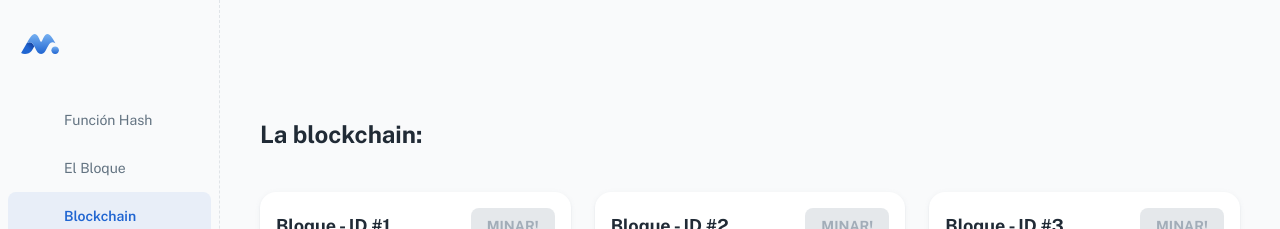
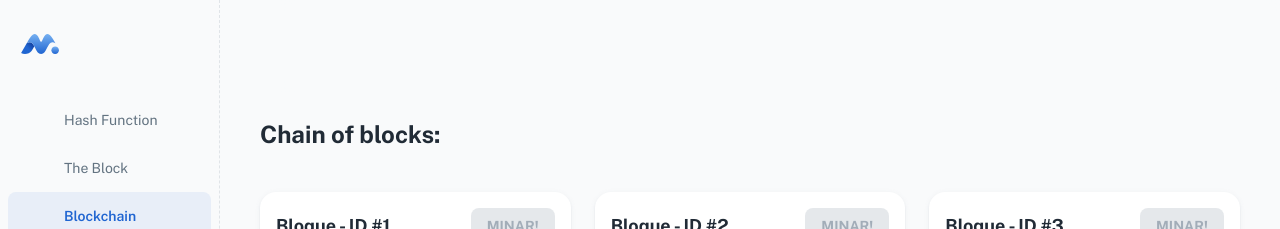
Before and after one commit to jorgeiglopez/blockchain-visual, a React (Create React App) app: page /main/blockchain in a window 1280 px wide. Shown: the top 229 px of the page. Built offline with nearby package versions, Linux system fonts and the light colour scheme; some icons are missing; a web font is replaced by a local one.

Commit message:
Added mobile navbar

```diff
--- a/src/layouts/main-page/NavConfig.js
+++ b/src/layouts/main-page/NavConfig.js
@@ -4,12 +4,12 @@ const getIcon = (name) => <Iconify icon={name} width={22} height={22} />;
 
 const navConfig = [
   {
-    title: 'Función Hash',
+    title: 'Hash Function',
     path: '/main/hash',
     icon: getIcon('eva:pie-chart-2-fill'),
   },
   {
-    title: 'El Bloque',
+    title: 'The block',
     path: '/main/block',
     icon: getIcon('eva:people-fill'),
   },
--- /dev/null
+++ b/src/layouts/main-page/Navbar.js
@@ -0,0 +1,50 @@
+import PropTypes from 'prop-types';
+
+import { alpha, styled } from '@mui/material/styles';
+import { Box, Stack, AppBar, Toolbar, IconButton } from '@mui/material';
+import Iconify from '../../components/Iconify';
+import Logo from '../../components/Logo';
+
+const DRAWER_WIDTH = 280;
+const APPBAR_MOBILE = 64;
+const APPBAR_DESKTOP = 92;
+
+const RootStyle = styled(AppBar)(({ theme }) => ({
+  boxShadow: 'none',
+  backdropFilter: 'blur(6px)',
+  WebkitBackdropFilter: 'blur(6px)',
+  backgroundColor: alpha(theme.palette.background.default, 0.72),
+  [theme.breakpoints.up('lg')]: {
+    width: `calc(100% - ${DRAWER_WIDTH + 1}px)`,
+  },
+}));
+
+const ToolbarStyle = styled(Toolbar)(({ theme }) => ({
+  minHeight: APPBAR_MOBILE,
+  [theme.breakpoints.up('lg')]: {
+    minHeight: APPBAR_DESKTOP,
+    padding: theme.spacing(0, 5),
+  },
+}));
+
+
+
+Navbar.propTypes = {
+  onOpenSidebar: PropTypes.func,
+};
+
+export default function Navbar({ onOpenSidebar }) {
+  return (
+    <RootStyle>
+      <ToolbarStyle>
+        <IconButton onClick={onOpenSidebar} sx={{ mr: 1, color: 'text.primary', display: { lg: 'none' } }}>
+          <Iconify icon="eva:menu-2-fill" />
+        </IconButton>
+        <Box sx={{ flexGrow: 1 }} />
+        <Stack direction="row" alignItems="center" spacing={{ xs: 0.5, sm: 1.5 }}>
+          {/* <Logo/> */}
+        </Stack>
+      </ToolbarStyle>
+    </RootStyle>
+  );
+}
--- a/src/layouts/main-page/index.js
+++ b/src/layouts/main-page/index.js
@@ -2,6 +2,7 @@ import { useState } from 'react';
 import { Outlet } from 'react-router-dom';
 import { styled } from '@mui/material/styles';
 import Sidebar from './Sidebar';
+import Navbar from './Navbar';
 
 const APP_BAR_MOBILE = 64;
 const APP_BAR_DESKTOP = 92;
@@ -31,6 +32,7 @@ export default function DashboardLayout() {
 
   return (
     <RootStyle>
+      <Navbar onOpenSidebar={() => setOpen(true)} />
       <Sidebar isOpenSidebar={open} onCloseSidebar={() => setOpen(false)} />
       <MainStyle>
         <Outlet />
--- a/src/pages/Blockchain.js
+++ b/src/pages/Blockchain.js
@@ -8,7 +8,7 @@ export const Blockchain = () => {
     <Page title="Dashboard">
       <Container maxWidth="xl">
         <Typography variant="h4" sx={{ mb: 5 }}>
-          La blockchain:
+          Chain of blocks:
         </Typography>
         <BlockchainContainer />
       </Container>
--- a/src/pages/HashFunction.js
+++ b/src/pages/HashFunction.js
@@ -12,7 +12,7 @@ export default function HashFunction() {
       <Container maxWidth="xl">
 
         <Typography variant="h4" sx={{ mb: 5 }}>
-          La función hash:
+          Hash function:
         </Typography>
 
         <Grid container spacing={3}>
--- a/src/pages/TheBlock.js
+++ b/src/pages/TheBlock.js
@@ -9,7 +9,7 @@ export const TheBlock = () => {
       <Container maxWidth="xl">
 
         <Typography variant="h4" sx={{ mb: 5 }}>
-          El bloque:
+          The block:
         </Typography>
 
         <Grid container spacing={3}>
```
